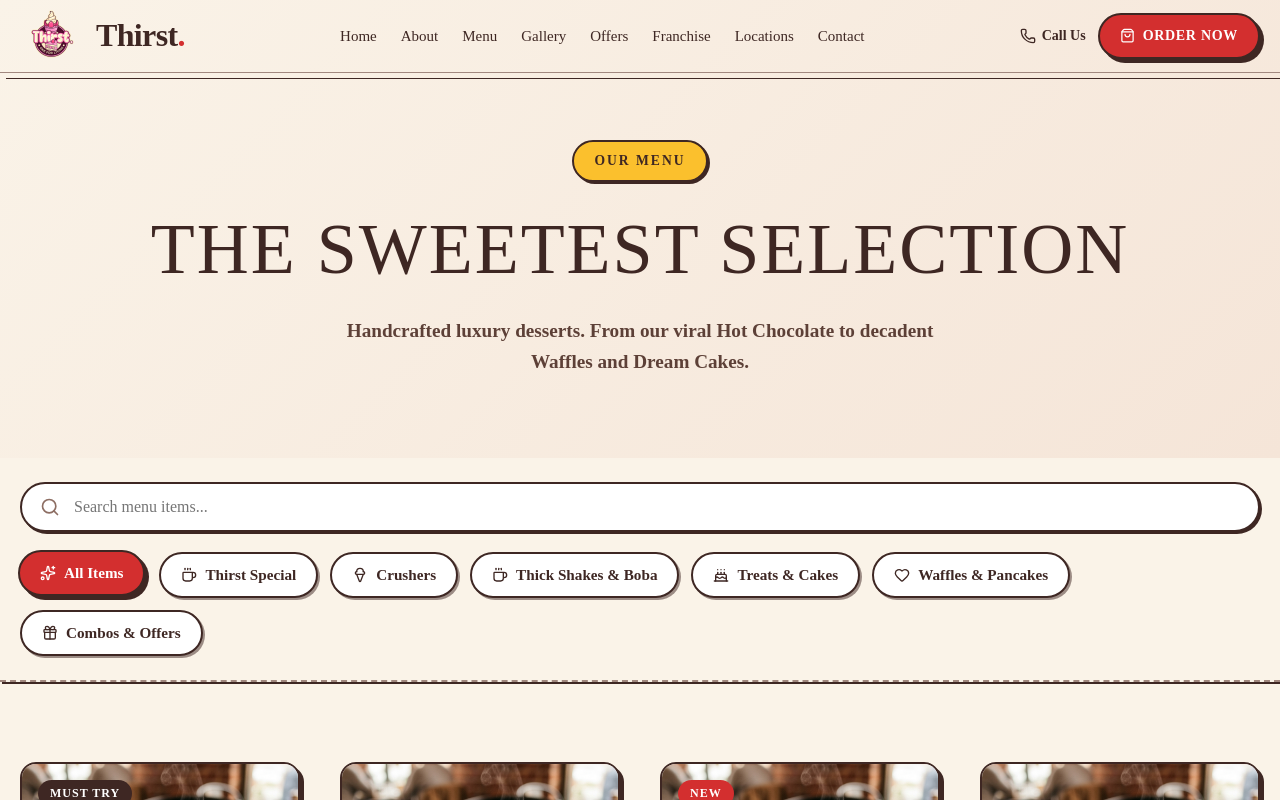
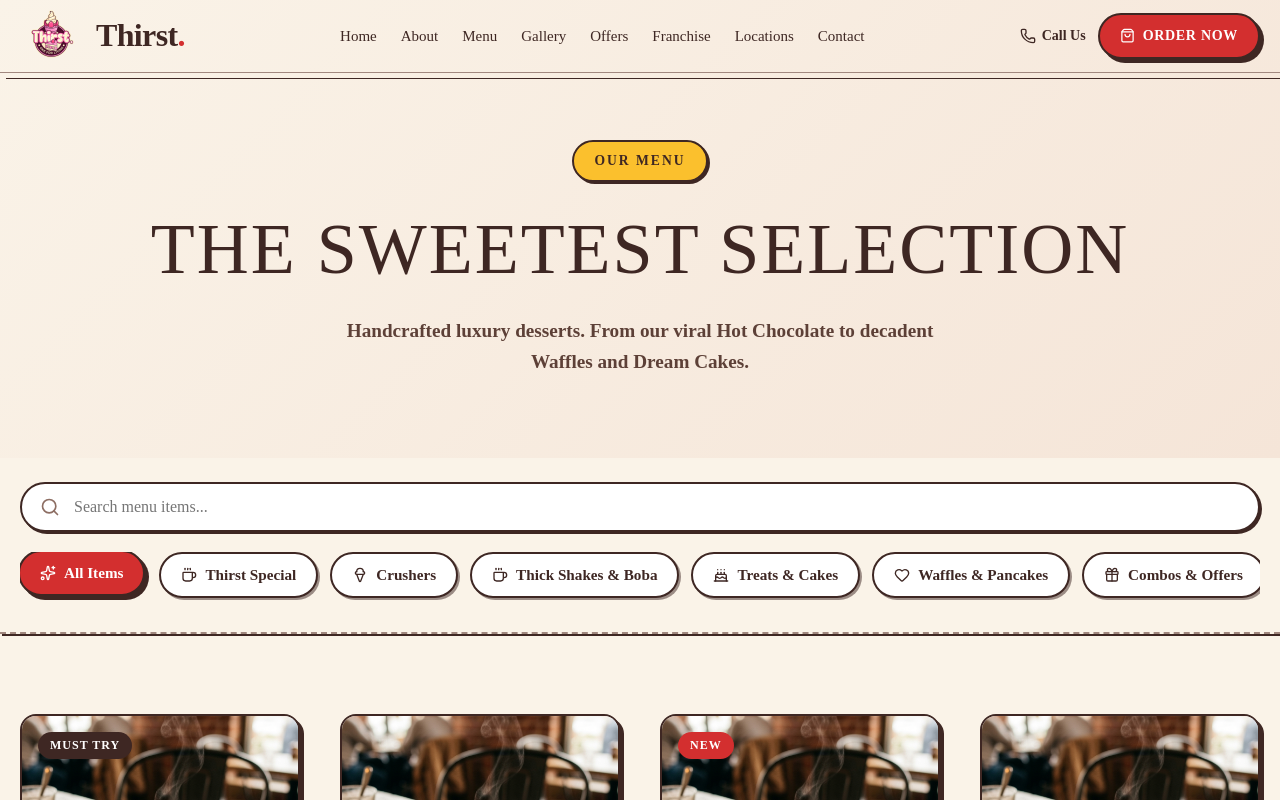
Before and after one commit to graydotservices/Thirst, a Next.js app: page /menu in a window 1280 px wide. Shown: the top 800 px of the page. Built offline with nearby package versions, Linux system fonts and the light colour scheme.

Commit message:
Make category pills horizontally scrollable and hide scrollbar

```diff
--- a/app/(public)/menu/page.tsx
+++ b/app/(public)/menu/page.tsx
@@ -170,8 +170,7 @@ export default function MenuPage() {
               />
             </div>
 
-            {/* Category Pills */}
-            <div style={{ display: 'flex', gap: '12px', flexWrap: 'wrap', flex: '1 1 100%' }}>
+            <div className="hide-scrollbar" style={{ display: 'flex', gap: '12px', flexWrap: 'nowrap', overflowX: 'auto', flex: '1 1 100%', paddingBottom: '10px' }}>
               {categories.map(({ id, label, icon: Icon }) => {
                 const isActive = activeCategory === id;
                 return (
@@ -180,6 +179,8 @@ export default function MenuPage() {
                     onClick={() => setActiveCategory(id)}
                     style={{
                       display: 'flex',
+                      flexShrink: 0,
+                      whiteSpace: 'nowrap',
                       alignItems: 'center',
                       gap: '8px',
                       padding: '12px 20px',
--- a/app/globals.css
+++ b/app/globals.css
@@ -1346,3 +1346,13 @@ tr:hover td {
 .mobile-only {
   display: none;
 }
+
+/* Hide scrollbar for Chrome, Safari and Opera */
+.hide-scrollbar::-webkit-scrollbar {
+  display: none;
+}
+/* Hide scrollbar for IE, Edge and Firefox */
+.hide-scrollbar {
+  -ms-overflow-style: none;  /* IE and Edge */
+  scrollbar-width: none;  /* Firefox */
+}
```
